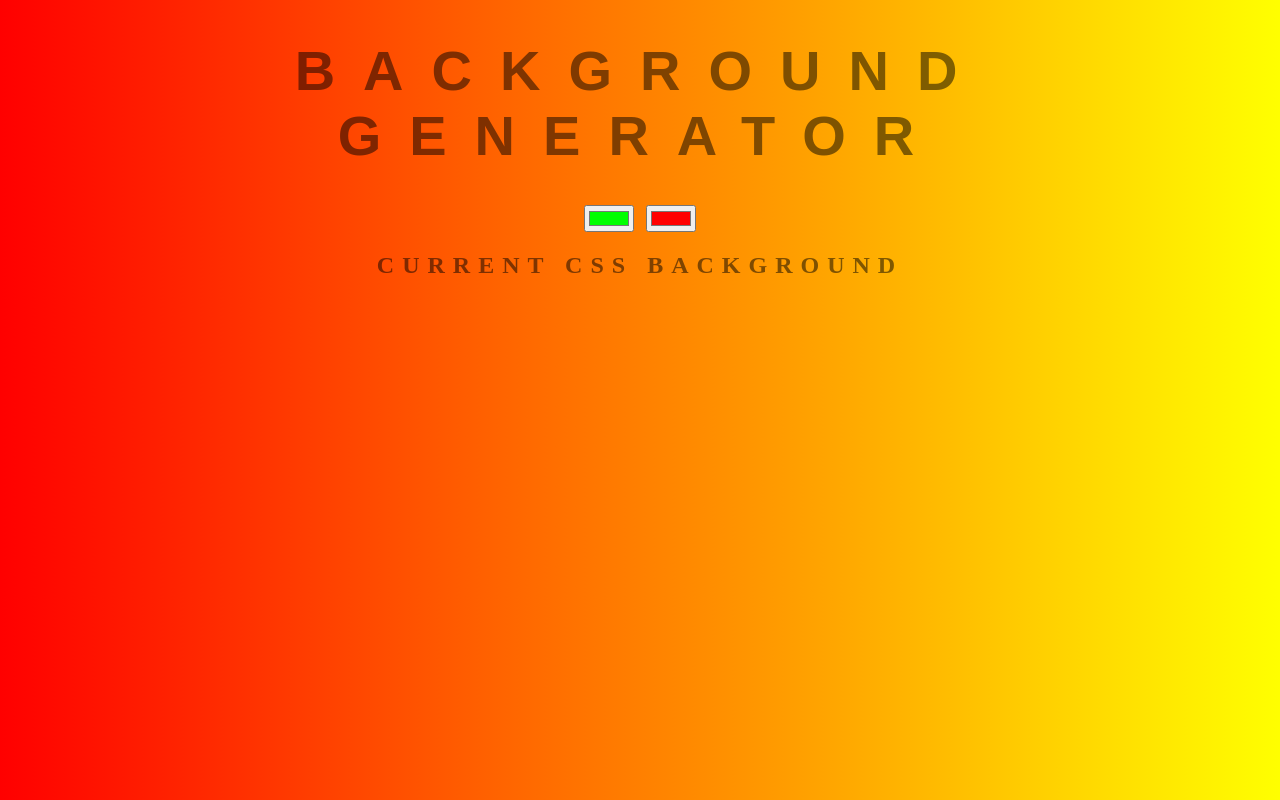
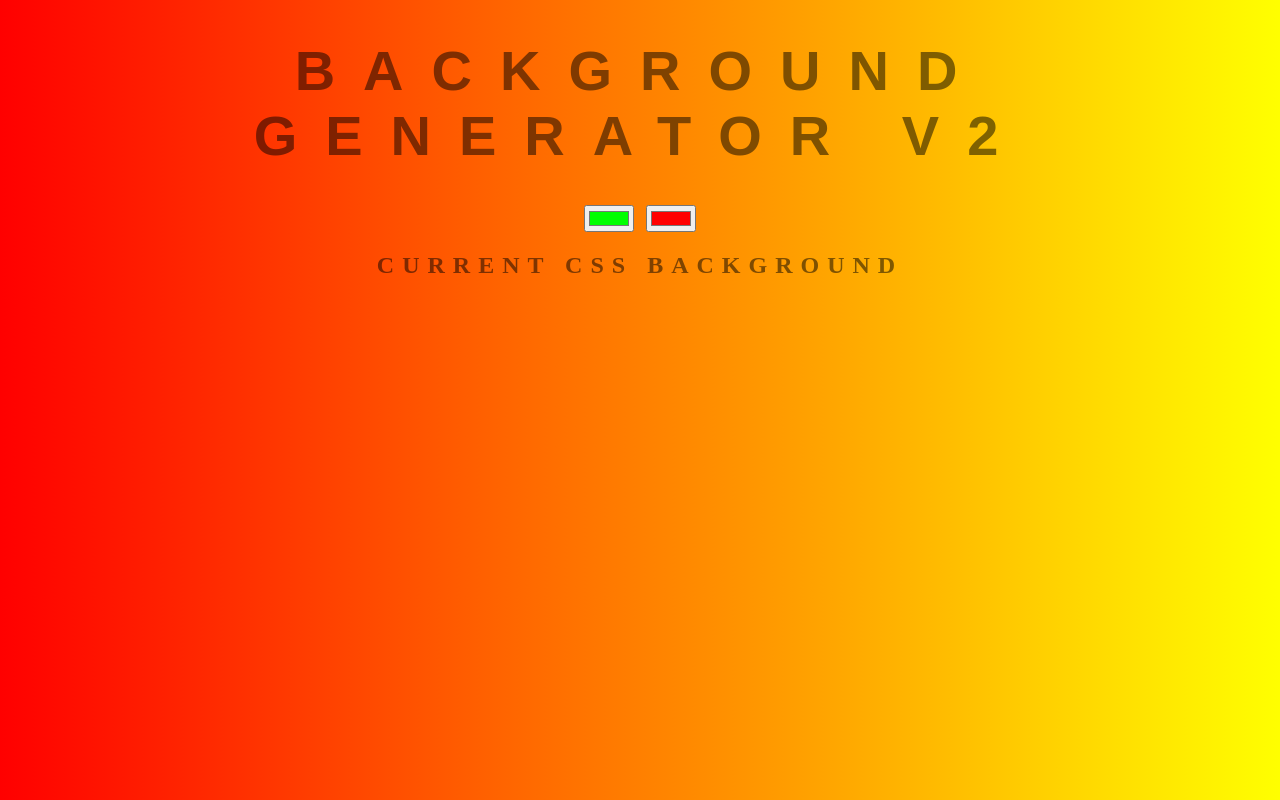
Before and after one commit to barakgl/background-generator, a plain HTML site: page index.html in a window 1280 px wide. Drawn offline with Linux system fonts and the light colour scheme.

Commit message:
change title v2

```diff
--- a/index.html
+++ b/index.html
@@ -8,7 +8,7 @@
     <title>Gradiant background</title>
 </head>
 <body id="gradiant">
-    <h1>background generator</h1>
+    <h1>background generator v2</h1>
     <input class="color1" type="color" name="color1" value="#00ff00">
     <input class="color2" type="color" name="color2" value="#ff0000">
     <h2>Current CSS background</h2>
```
